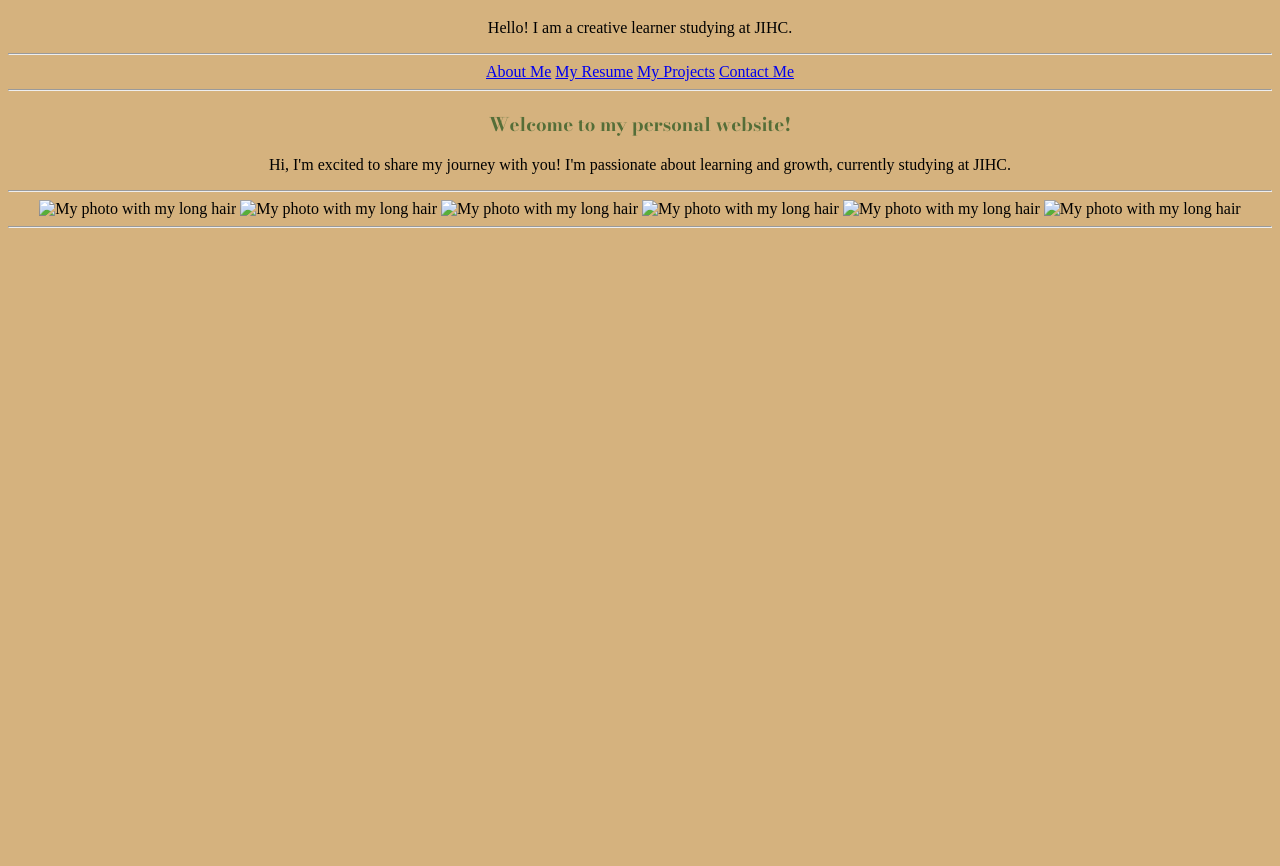
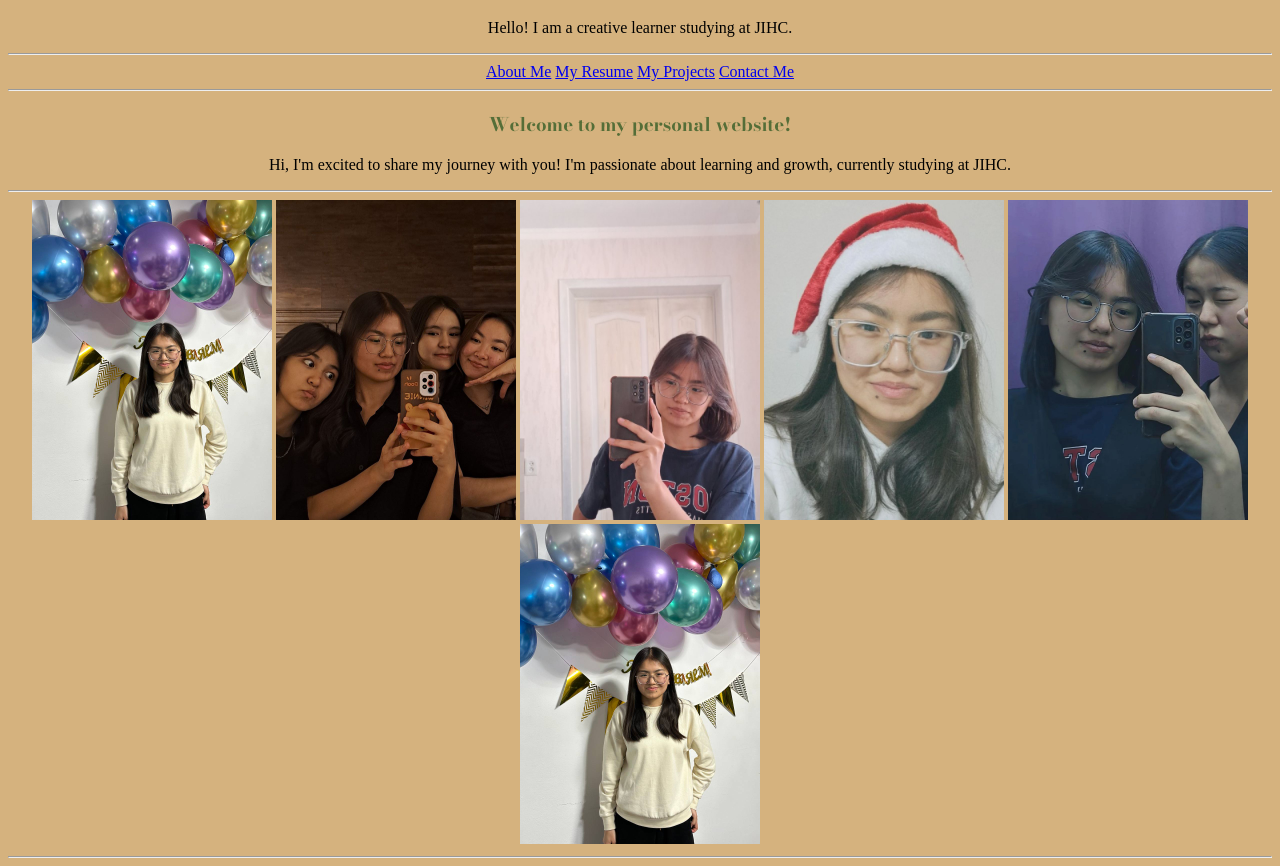
Before and after one commit to devossema/project, a plain HTML site: page index.html in a window 1280 px wide. Shown: the part 73-939 px from the top of the page. Before the commit the page ends 800 px from the top, so only its background shows below. Drawn offline with nearby package versions, Linux system fonts and the light colour scheme.

Commit message:
index.html

```diff
--- a/index.html
+++ b/index.html
@@ -44,12 +44,12 @@
         <p>Hi, I'm excited to share my journey with you! I'm passionate about learning and growth, currently studying at JIHC.</p>
     </section>
     <hr>
-    <img src="images/5415807461241246648.jpg" alt="My photo with my long hair" width="240" height="320">
-    <img src="images/5197231696464963544.jpg" alt="My photo with my long hair" width="240" height="320">
-    <img src="images/5197231696464963543.jpg" alt="My photo with my long hair" width="240" height="320">
-    <img src="images/5197231696464963584.jpg" alt="My photo with my long hair" width="240" height="320">
-    <img src="images/5197231696464963587.jpg" alt="My photo with my long hair" width="240" height="320">
-    <img src="images/5415807461241246648.jpg" alt="My photo with my long hair" width="240" height="320">
+    <img src="5415807461241246648.jpg" alt="My photo with my long hair" width="240" height="320">
+    <img src="5197231696464963544.jpg" alt="My photo with my long hair" width="240" height="320">
+    <img src="5197231696464963543.jpg" alt="My photo with my long hair" width="240" height="320">
+    <img src="5197231696464963584.jpg" alt="My photo with my long hair" width="240" height="320">
+    <img src="5197231696464963587.jpg" alt="My photo with my long hair" width="240" height="320">
+    <img src="5415807461241246648.jpg" alt="My photo with my long hair" width="240" height="320">
     <hr>
 </body>
 </html>
```
